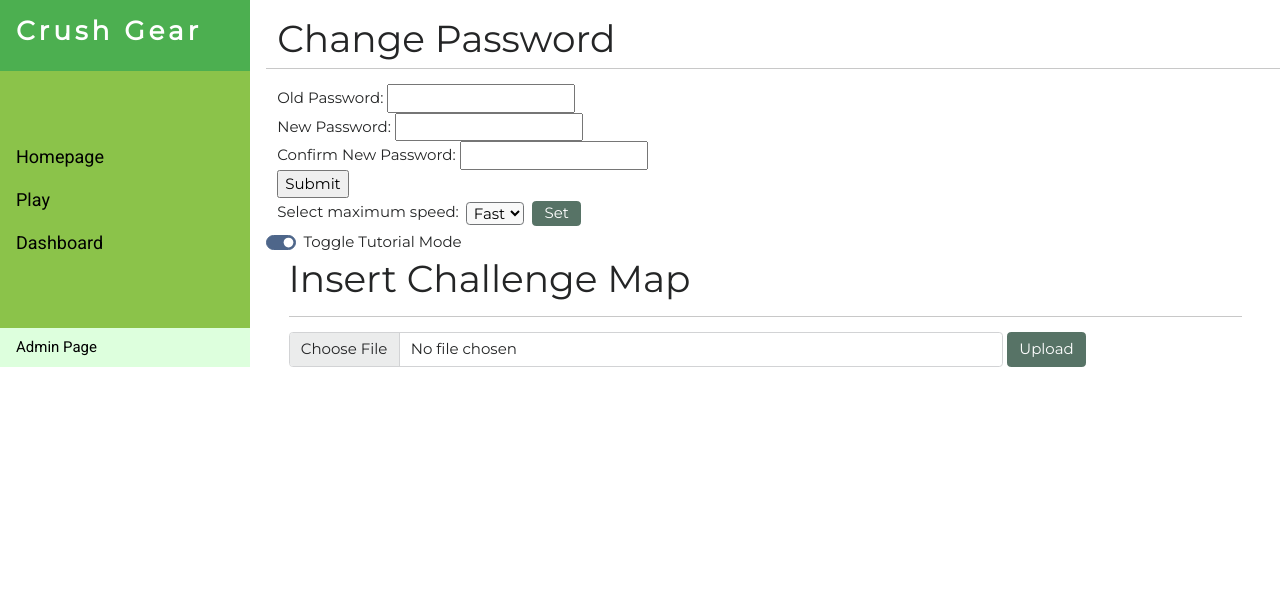
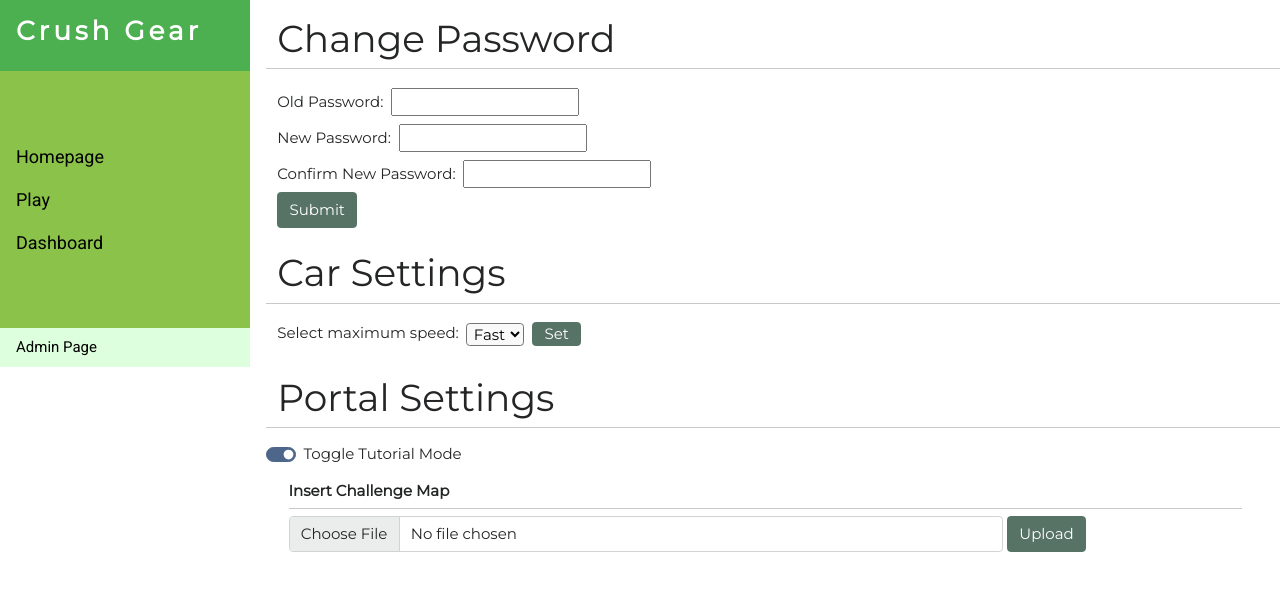
Before and after one commit to Eternalcirno/ICT2x01-P1-10, a Python web app: template templates/adminsettings.html in a window 1280 px wide. Shown: the top 591 px of the page. Run offline with Jinja, Linux system fonts and the light colour scheme; the template is opened without the code that fills it, so the values that code supplies are empty.

Commit message:
adminsettings update

```diff
--- a/templates/adminsettings.html
+++ b/templates/adminsettings.html
@@ -13,15 +13,19 @@
             <hr>
             <form method="POST" action="/changepass">
                 <label for="oldpass">Old Password:</label>
-                <input type="password" name="oldpass"/><br>
+                <input class="m-1" type="password" name="oldpass"/><br>
                 <label for="oldpass">New Password:</label>
-                <input type="password" name="newpass"/><br>
+                <input class="m-1" type="password" name="newpass"/><br>
                 <label for="oldpass">Confirm New Password:</label>
-                <input type="password" name="cfmnewpass"/><br>
-                <input type="submit" value="Submit"/>
+                <input class="m-1" type="password" name="cfmnewpass"/><br>
+                <input class="btn btn-success" type="submit" value="Submit"/>
             </form>
         </div>
+
+
         <div class="row">
+            <h1 class="mt-4">Car Settings</h1>
+            <hr>
             <form action="/changemaxspeed" method="POST">
                 <label for="maxspeed" class="form-label">Select maximum speed:</label>
 
@@ -35,9 +39,11 @@
         </div>
 
         <div class="row">
+            <h1 class="mt-4">Portal Settings</h1>
+            <hr>
             <div class="form-check form-switch">
+                <label class="form-check-label" for="Tutorial">Toggle Tutorial Mode</label>
                 <input class="form-check-input" type="checkbox" id="tutorial" checked content="on">
-                <label class="form-check-label" for="Tutorial">Toggle Tutorial Mode</label> <!-- {{tutStatus}} -->
             </div>
         </div>
 
@@ -47,8 +53,8 @@
             <div class="row">
                 <div class="col">
 
-                  <h1>Insert Challenge Map</h1>
-                  <hr>
+                  <h6 class="mt-3 fw-bold">Insert Challenge Map</h6>
+                  <hr class="p-0 m-0 mb-2">
 
                   <form action="/uploadmapimage" method="POST" enctype="multipart/form-data">
 
```
